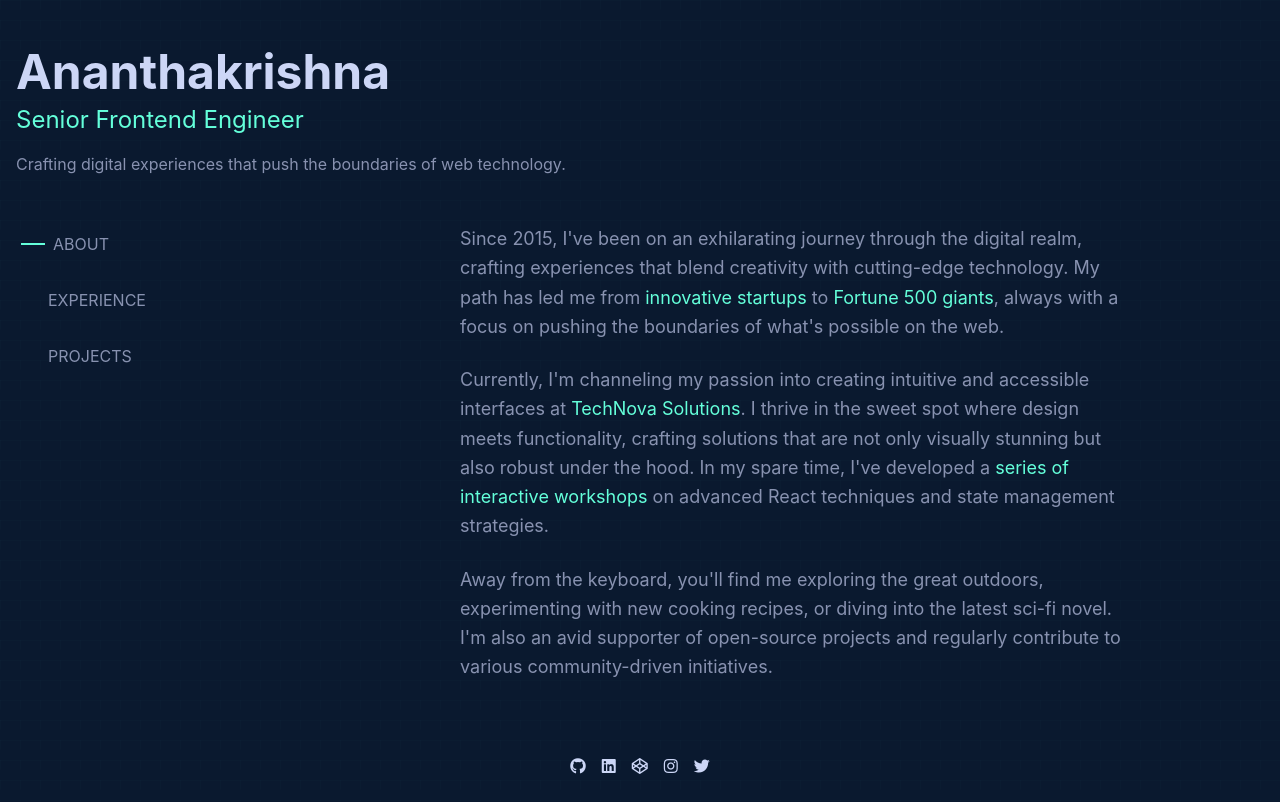
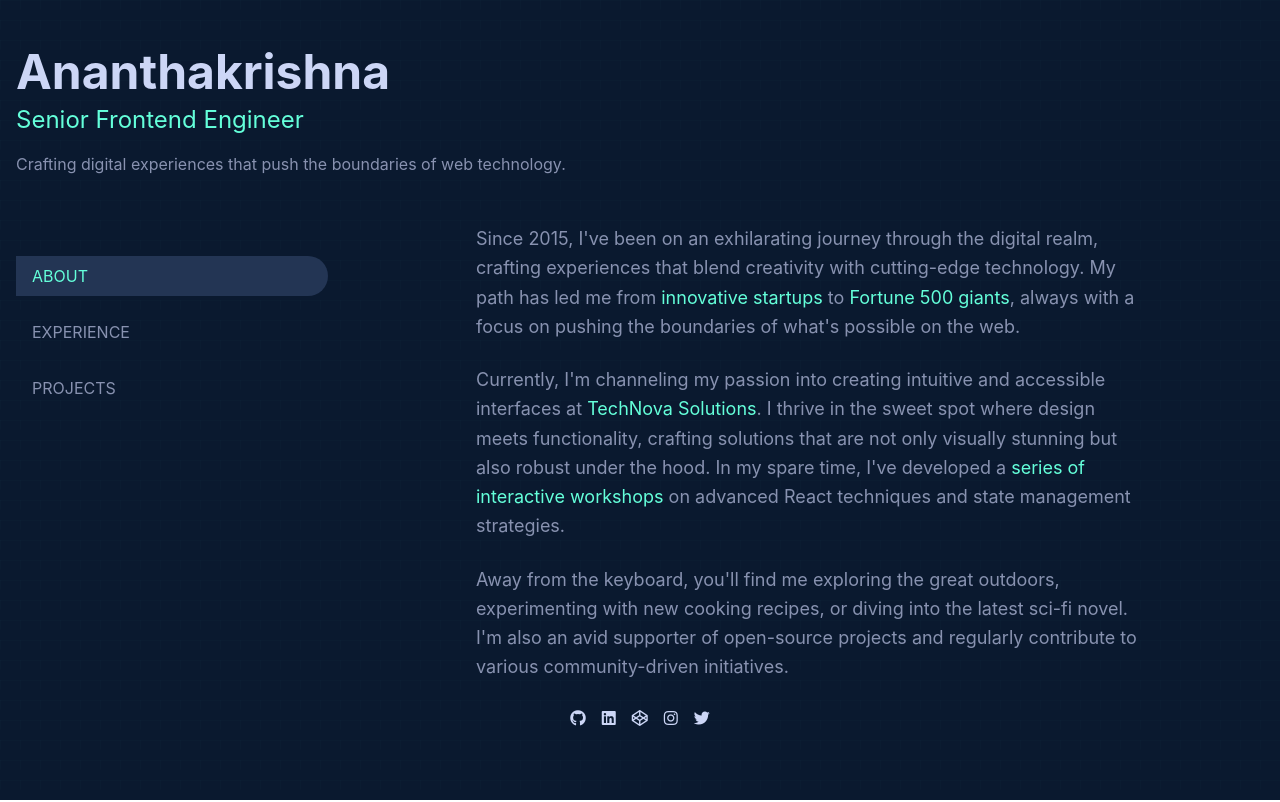
Before and after one commit to Ananthakrishna24/portfolio-v1, a React (Create React App) app: page / in a window 1280 px wide. Built offline with nearby package versions, Linux system fonts and the light colour scheme.

Commit message:
modified the navigators to bar animations

```diff
--- a/src/components/Layout.js
+++ b/src/components/Layout.js
@@ -1,6 +1,6 @@
 import React from 'react';
 import { Link, useLocation } from 'react-router-dom';
-import { motion, AnimatePresence } from 'framer-motion';
+import { motion } from 'framer-motion';
 
 const NavItem = ({ to, label }) => {
   const location = useLocation();
@@ -8,20 +8,19 @@ const NavItem = ({ to, label }) => {
 
   return (
     <motion.div
-      className="relative py-2 pl-8"
-      initial={false}
-      animate={{ x: isActive ? 5 : 0 }}
+      className="relative py-2 px-4 mb-4"
+      whileHover="hover"
     >
-      <Link
-        to={to}
-        className={`text-${isActive ? 'white' : 'gray-400'} hover:text-white transition-colors duration-300`}
-      >
+      <Link to={to} className={`relative z-10 text-${isActive ? 'green' : 'gray-400'} hover:text-green transition-colors duration-300`}>
         {label}
       </Link>
       <motion.div
-        className="absolute left-0 top-1/2 transform -translate-y-1/2 h-0.5 bg-green"
-        initial={{ width: 0 }}
-        animate={{ width: isActive ? 24 : 0 }}
+        className="absolute left-0 top-0 bottom-0 bg-lightest-navy rounded-r-full"
+        initial={{ width: isActive ? '100%' : '0%' }}
+        animate={{ width: isActive ? '100%' : '0%' }}
+        variants={{
+          hover: { width: '100%' }
+        }}
         transition={{ duration: 0.3 }}
       />
     </motion.div>
@@ -33,13 +32,13 @@ const Layout = ({ children }) => {
 
   return (
     <div className="min-h-screen bg-navy text-slate overflow-hidden">
-      <div className="container mx-auto px-4 py-12">
       <motion.header
         initial={{ y: -100 }}
         animate={{ y: 0 }}
         transition={{ type: "spring", stiffness: 100 }}
-          className="mb-12 relative z-10"
+        className="py-12 relative z-10"
       >
+        <div className="container mx-auto px-4">
           <motion.h1
             className="text-5xl font-bold text-lightest-slate"
             initial={{ opacity: 0 }}
@@ -64,14 +63,15 @@ const Layout = ({ children }) => {
           >
             Crafting digital experiences that push the boundaries of web technology.
           </motion.p>
+        </div>
       </motion.header>
 
-        <div className="flex">
-          <nav className="w-1/4">
+      <div className="container mx-auto px-4 flex">
+        <nav className="w-1/4 pt-8">
           <motion.div
             className="space-y-4"
-              initial={{ opacity: 0, y: 20 }}
-              animate={{ opacity: 1, y: 0 }}
+            initial={{ opacity: 0, x: -20 }}
+            animate={{ opacity: 1, x: 0 }}
             transition={{ delay: 0.2 }}
           >
             <NavItem to="/" label="ABOUT" />
@@ -80,8 +80,7 @@ const Layout = ({ children }) => {
           </motion.div>
         </nav>
 
-          <main className="w-3/4 relative z-10">
-            <AnimatePresence mode="wait">
+        <main className="w-3/4 relative z-10 pl-8">
           <motion.div
             key={location.pathname}
             initial={{ opacity: 0, y: 20 }}
@@ -91,9 +90,7 @@ const Layout = ({ children }) => {
           >
             {children}
           </motion.div>
-            </AnimatePresence>
         </main>
-        </div>
       </div>
 
       <motion.footer
```
Lines whose indentation alone changed are shown as unchanged.
